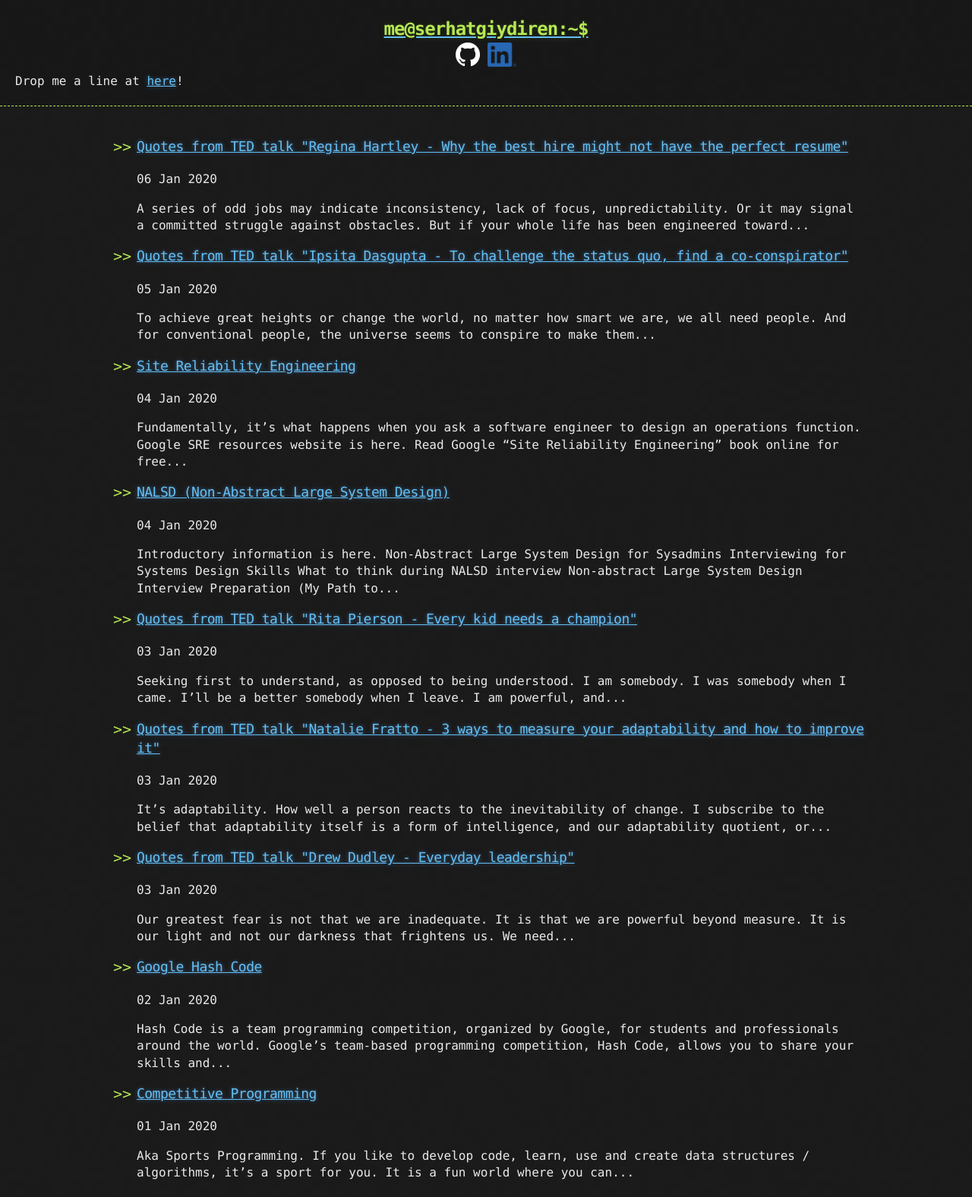
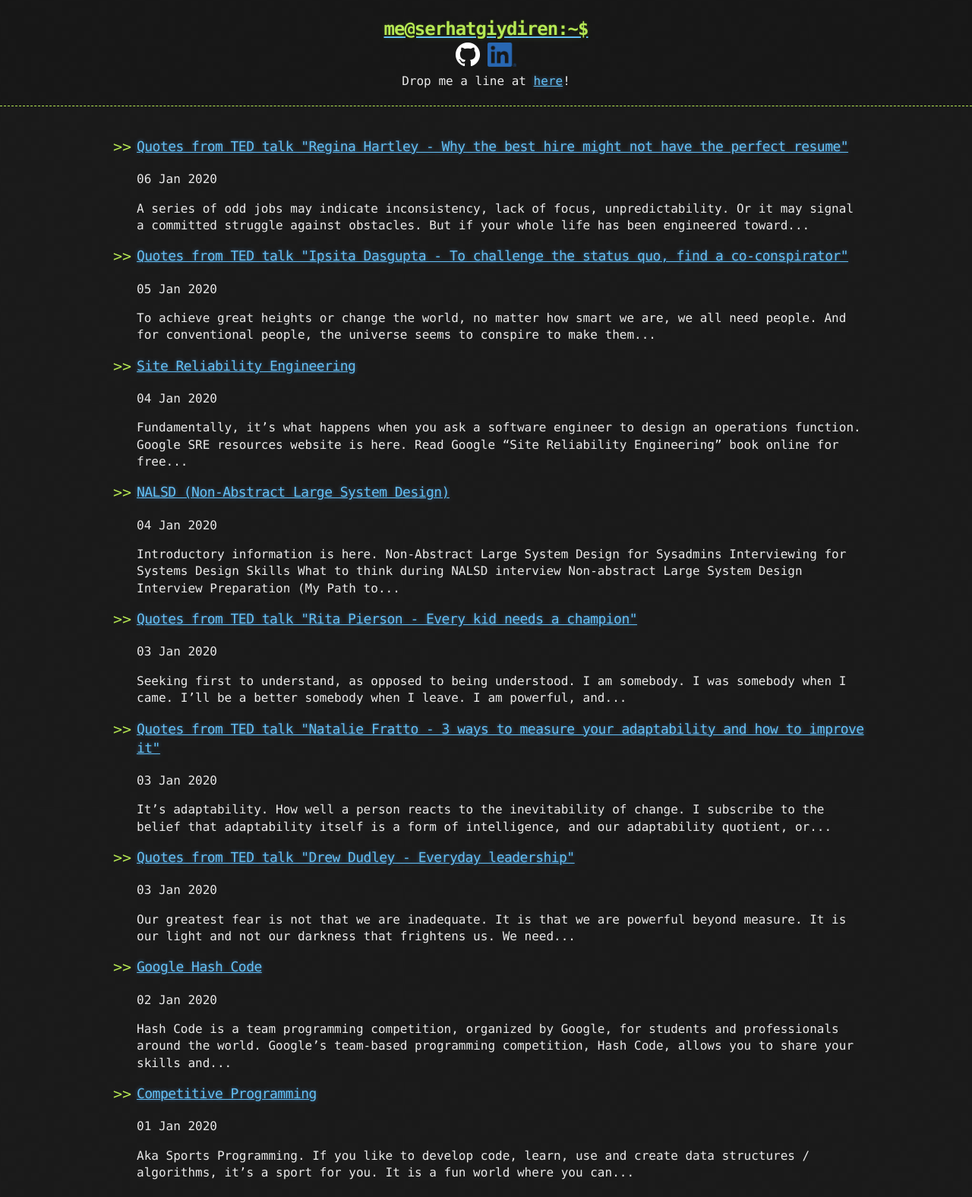
Before and after one commit to goodHunter27/serhatgiydiren.github.io, a Jekyll site: the page built from index.html, in a window 1280 px wide. Shown: the whole page at 76% size. Built offline with Jekyll 4.4.1, drawn with Linux system fonts in a browser that asks for light colours; the list of posts is cut into pages by our own code.

Commit message:
Update header.html

```diff
--- a/_includes/header.html
+++ b/_includes/header.html
@@ -7,6 +7,6 @@
     <div class="header-links">
       {% include links.html %}
     </div>
-    <div>Drop me a line at <a href="mailto:serhatgiydiren@gmail.com">here</a>!</div>
+    <div align="center">Drop me a line at <a href="mailto:serhatgiydiren@gmail.com">here</a>!</div>
   </div>
 </header>
```
